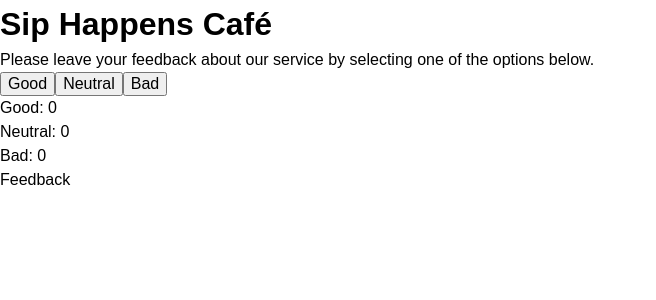
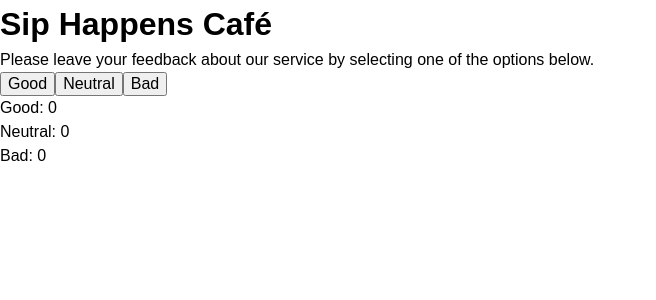
Before and after one commit to Centralice/goit-react-hw-02, a React (Vite) app: page / in a window 1280 px wide. Shown: the top 300 px of the page, without its empty margins (0-656 px from the left). Built offline with nearby package versions, Linux system fonts and the light colour scheme.

Commit message:
Крок 2

```diff
--- a/src/components/App.jsx
+++ b/src/components/App.jsx
@@ -20,8 +20,8 @@ const App = () => {
   return (
     <div>
       <Description />
-      <Options feedback={feedback} updateFeedback={updateFeedback} />
-      <Feedback />
+      <Options updateFeedback={updateFeedback} />
+      <Feedback feedback={feedback} />
     </div>
   );
 };
--- a/src/components/Feedback/Feedback.jsx
+++ b/src/components/Feedback/Feedback.jsx
@@ -1,9 +1,11 @@
 import s from "./Feedback.module.css";
 
-const Feedback = () => {
+const Feedback = ( {feedback} ) => {
   return (
     <div>
-      <p>Feedback</p>
+      <p>Good: {feedback.good}</p>
+      <p>Neutral: {feedback.neutral}</p>
+      <p>Bad: {feedback.bad}</p>
     </div>
   );
 };
--- a/src/components/Options/Options.jsx
+++ b/src/components/Options/Options.jsx
@@ -1,15 +1,11 @@
 import s from "./Options.module.css";
 
-const Options = ({ feedback, updateFeedback }) => {
+const Options = ({ updateFeedback }) => {
   return (
     <div>
       <button onClick={() => updateFeedback("good")}>Good</button>
       <button onClick={() => updateFeedback("neutral")}>Neutral</button>
       <button onClick={() => updateFeedback("bad")}>Bad</button>
-
-      <p>Good: {feedback.good}</p>
-      <p>Neutral: {feedback.neutral}</p>
-      <p>Bad: {feedback.bad}</p>
     </div>
   );
 };
```
